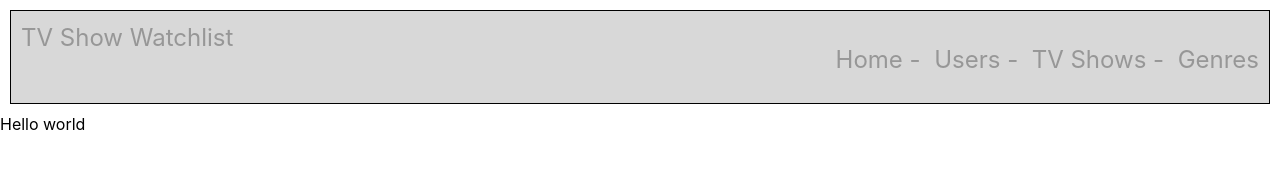
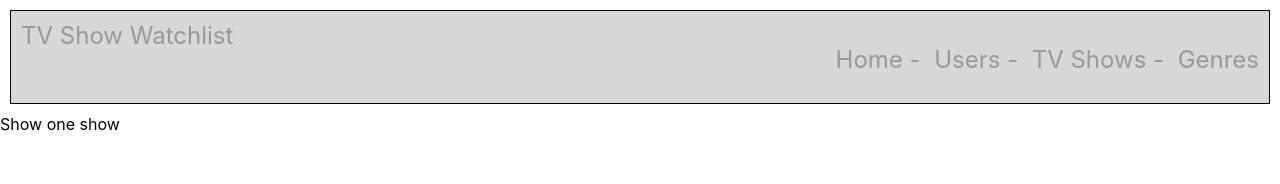
Before and after one commit to reduviidae/showroomAssignment, a React (Create React App) app in the folder frontend/showroom_assignment_client/: page /show/1 in a window 1280 px wide. Shown: the top 184 px of the page. Built offline with nearby package versions, Linux system fonts and the light colour scheme; the HTML template or start-up script is replaced by a standard one.

Commit message:
routes done

```diff
--- a/frontend/showroom_assignment_client/src/App.css
+++ b/frontend/showroom_assignment_client/src/App.css
@@ -6,10 +6,6 @@
   height: 3em;
   color: #979797;
   font-size: 1.5em;
-}
-
-#brand {
-  vertical-align: middle;
 }
 
 li {
--- a/frontend/showroom_assignment_client/src/App.js
+++ b/frontend/showroom_assignment_client/src/App.js
@@ -4,12 +4,23 @@ import { Route, Switch } from "react-router-dom";
 import Home from "./Components/Home";
 import Container from "react-bootstrap/Container";
 import NavBar from "./Components/NavBar";
+import Users from "./Components/Users";
+import User from "./Components/User";
+import PostShow from "./Components/PostShow";
+import Shows from "./Components/Shows";
+import Show from "./Components/Show";
+
 
 function App() {
   return (
     <Container>
     <NavBar />
       <Switch>
+        <Route path="/users" component={Users} />
+        <Route path="/user/:id" component={User} />
+        <Route path="/user/post" component={PostShow} />
+        <Route path="/shows" component={Shows} />
+        <Route path="/show/:id" component={Show} />
         <Route path="/" component={Home} />
       </Switch>
     </Container>
--- /dev/null
+++ b/frontend/showroom_assignment_client/src/Components/PostShow.js
@@ -0,0 +1,13 @@
+import React, { Component } from 'react';
+import {Redirect} from 'react-router-dom';
+
+
+function PostShow() {
+  return (
+    <div>
+      Create new show page
+    </div>
+  );
+}
+
+export default PostShow;
--- /dev/null
+++ b/frontend/showroom_assignment_client/src/Components/Show.js
@@ -0,0 +1,13 @@
+import React, { Component } from 'react';
+import {Redirect} from 'react-router-dom';
+
+
+function Show() {
+  return (
+    <div>
+      Show one show
+    </div>
+  );
+}
+
+export default Show;
--- /dev/null
+++ b/frontend/showroom_assignment_client/src/Components/Shows.js
@@ -0,0 +1,13 @@
+import React, { Component } from 'react';
+import {Redirect} from 'react-router-dom';
+
+
+function Shows() {
+  return (
+    <div>
+      Shows
+    </div>
+  );
+}
+
+export default Shows;
--- /dev/null
+++ b/frontend/showroom_assignment_client/src/Components/User.js
@@ -0,0 +1,13 @@
+import React, { Component } from 'react';
+import {Redirect} from 'react-router-dom';
+
+
+function User() {
+  return (
+    <div>
+      Show one user
+    </div>
+  );
+}
+
+export default User;
--- /dev/null
+++ b/frontend/showroom_assignment_client/src/Components/Users.js
@@ -0,0 +1,13 @@
+import React, { Component } from 'react';
+import {Redirect} from 'react-router-dom';
+
+
+function Users() {
+  return (
+    <div>
+      Show all user
+    </div>
+  );
+}
+
+export default Users;
```
